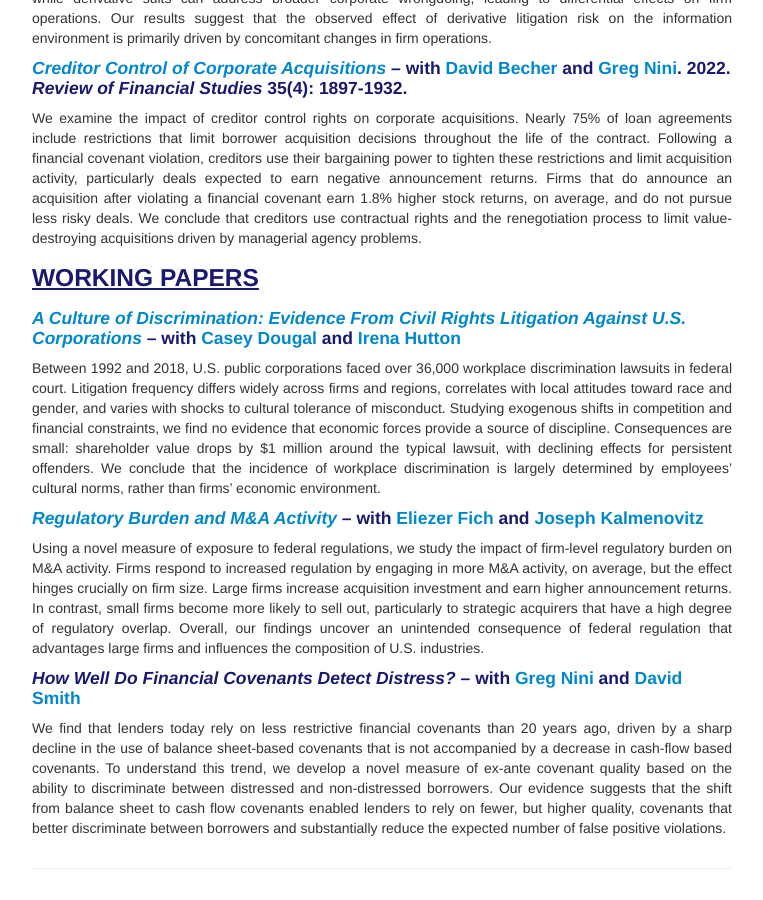
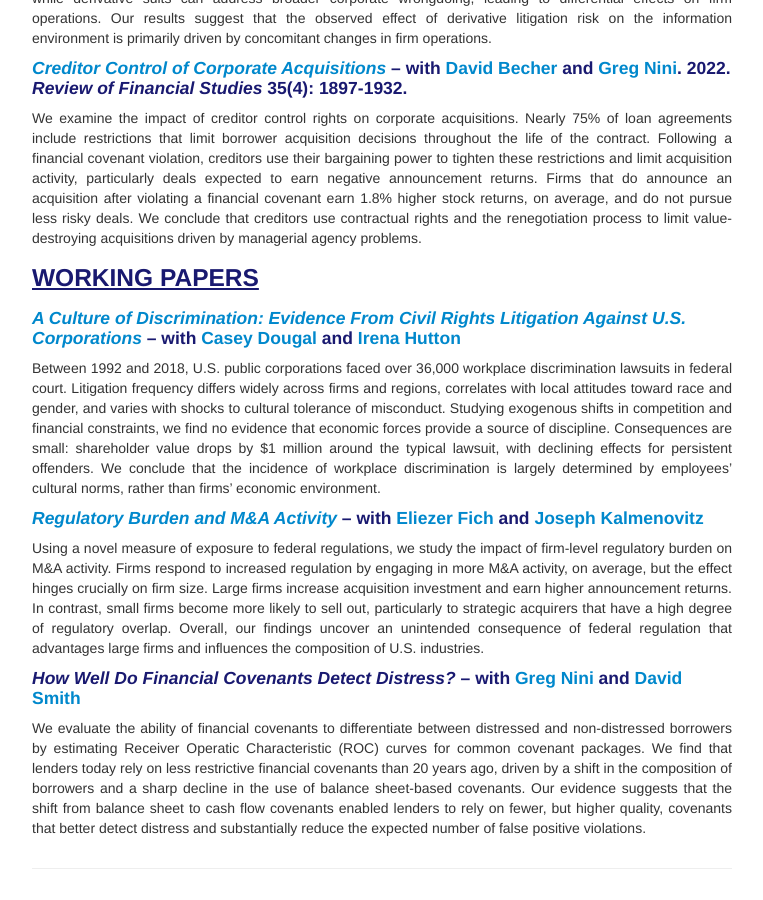
Before and after one commit to ThomasPGriffin/thomaspgriffin.github.io, a Jekyll site: the page built from pages/research.md, in a window 1280 px wide and 900 px high, scrolled down 754 px. Shown: the whole window, without its empty margins (258-1021 px from the left). Built offline with Jekyll 4.4.1, drawn with Linux system fonts in a browser that asks for light colours.

Commit message:
Update research.md

```diff
--- a/pages/research.md
+++ b/pages/research.md
@@ -40,7 +40,7 @@ Using a novel measure of exposure to federal regulations, we study the impact of
 
 #### *How Well Do Financial Covenants Detect Distress?* – with <a href="https://sites.google.com/view/gregnini/home">Greg Nini</a> and <a href="https://www.commerce.virginia.edu/faculty/smith">David Smith</a>
 <div align="justify">
-We find that lenders today rely on less restrictive financial covenants than 20 years ago, driven by a sharp decline in the use of balance sheet-based covenants that is not accompanied by a decrease in cash-flow based covenants. To understand this trend, we develop a novel measure of ex-ante covenant quality based on the ability to discriminate between distressed and non-distressed borrowers. Our evidence suggests that the shift from balance sheet to cash flow covenants enabled lenders to rely on fewer, but higher quality, covenants that better discriminate between borrowers and substantially reduce the expected number of false positive violations.
+We evaluate the ability of financial covenants to differentiate between distressed and non-distressed borrowers by estimating Receiver Operatic Characteristic (ROC) curves for common covenant packages. We find that lenders today rely on less restrictive financial covenants than 20 years ago, driven by a shift in the composition of borrowers and a sharp decline in the use of balance sheet-based covenants. Our evidence suggests that the shift from balance sheet to cash flow covenants enabled lenders to rely on fewer, but higher quality, covenants that better detect distress and substantially reduce the expected number of false positive violations.
 </div>
 
 <!-- Note: this is how to write a comment in HTML. Everything in here won't show up on your webpage.-->
```
